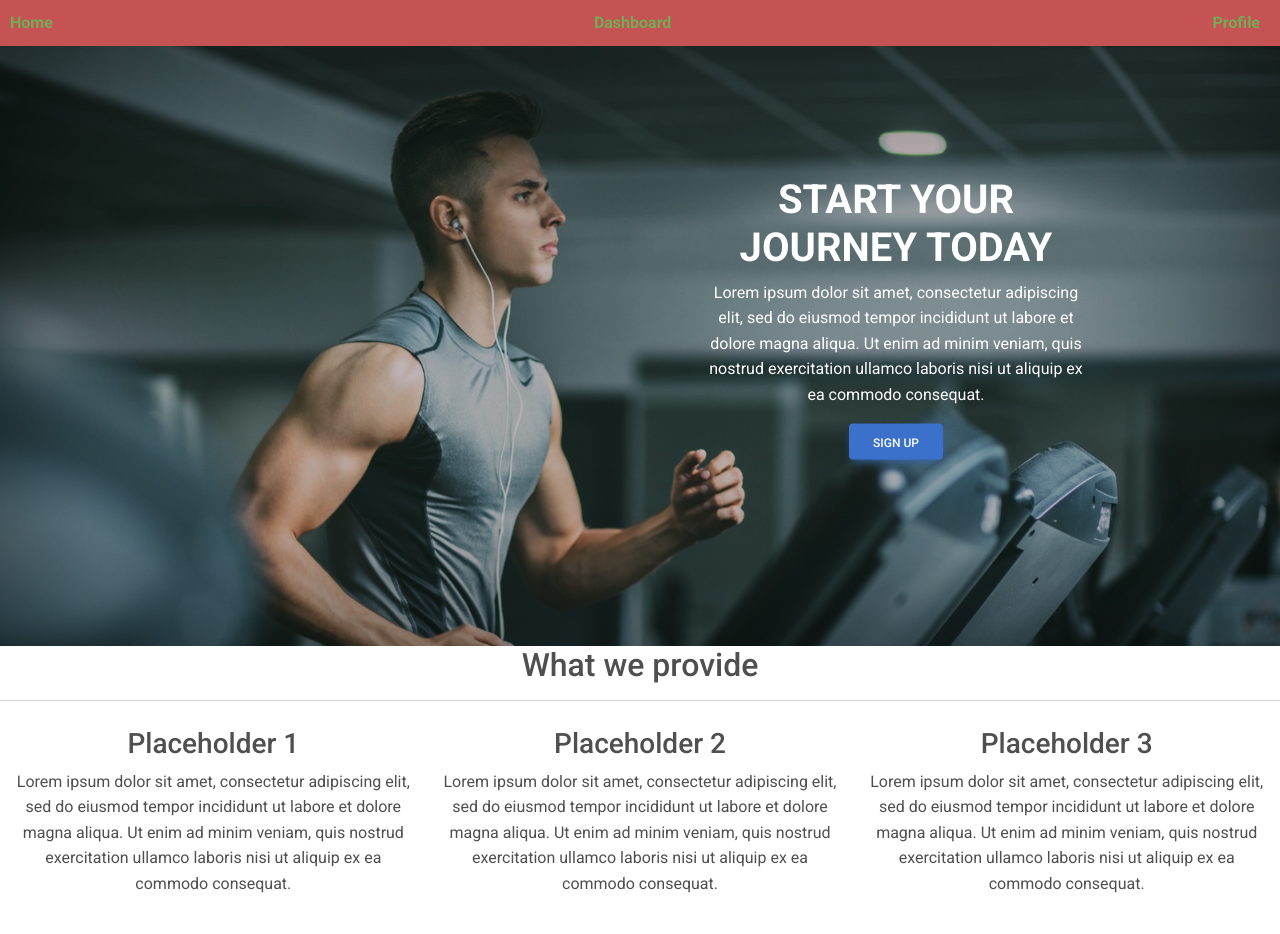
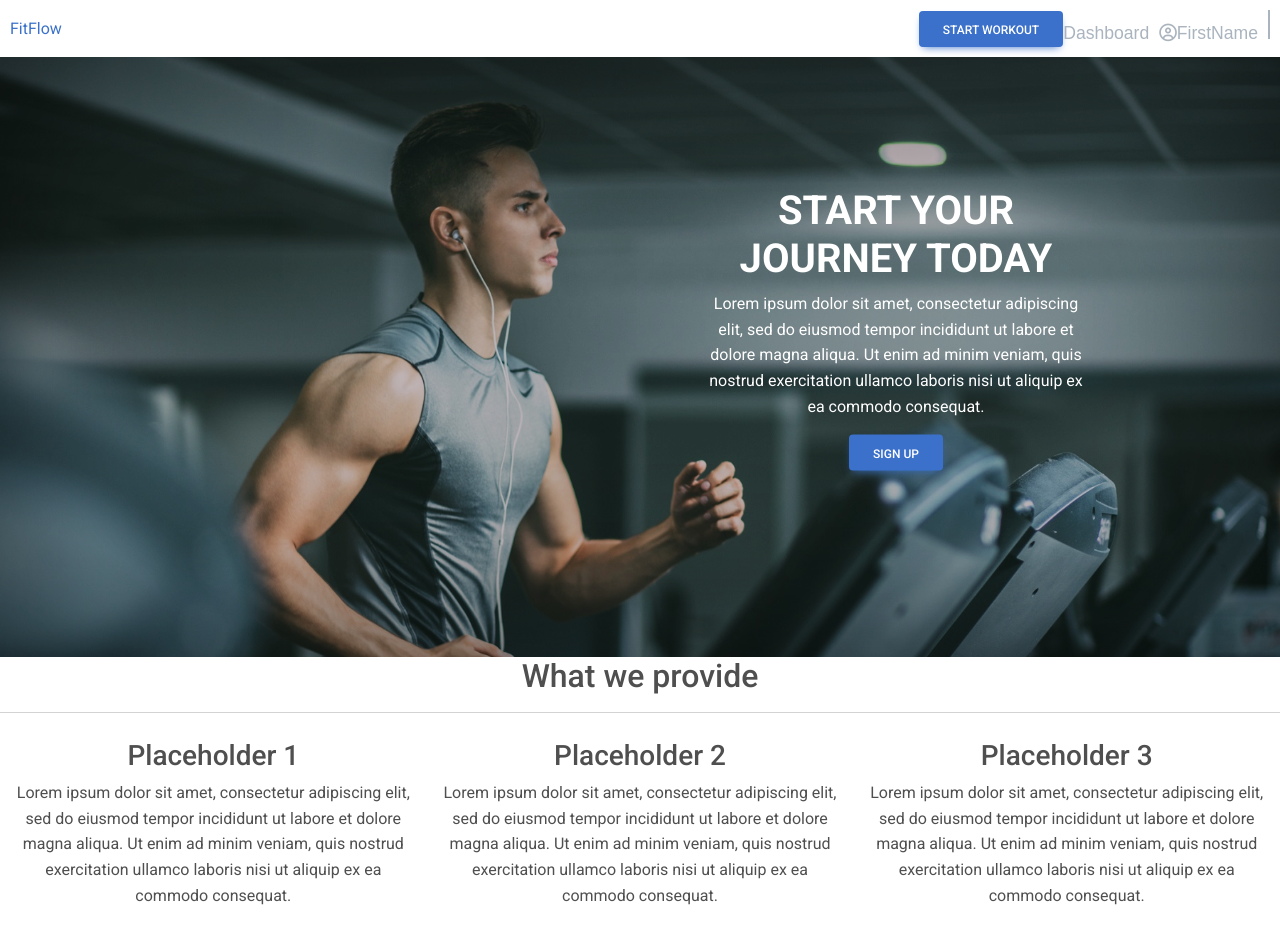
Before and after one commit to Kevrev/FitFlow, a React (Create React App) app in the folder client/: page / in a window 1280 px wide. Built offline with nearby package versions, Linux system fonts and the light colour scheme.

Commit message:
Building and styling navbar

```diff
--- a/client/src/components/Nav/Nav.js
+++ b/client/src/components/Nav/Nav.js
@@ -5,15 +5,25 @@ import './Nav.scss'
 function Nav() {
     return (
         <nav className="navbar-test">
-        <Link className="navbar-text-test" to="/">
-            Home
+        <Link className="website-title" to="/dashboard">
+            FitFlow
         </Link>
-        <Link className="navbar-text-test" to="/dashboard">
-            Dashboard
-        </Link>
-        <Link className="navbar-text-test" to="/profile">
-            Profile
-        </Link>
+        <div>
+            <Link to="/workout">
+                <button className="btn btn-primary">
+                    Start Workout
+                </button>
+            </Link>
+            <Link className="navbar-text-test" to="/dashboard">
+                Dashboard
+            </Link>
+            <Link className="navbar-text-test" to="/profile">
+                <i class="far fa-circle-user"></i>
+                FirstName
+            </Link>
+            <div class="vr" style={{height: "29px", backgroundColor: "#AAB4BE"}}></div>
+        </div>
+
         </nav>
     );
     }
--- a/client/src/components/Nav/Nav.scss
+++ b/client/src/components/Nav/Nav.scss
@@ -1,5 +1,5 @@
 .navbar-test {
-    background-color: #c65353;
+    background-color: #FFFFFF;
     padding: 10px;
     display: flex;
     justify-content: space-between;
@@ -7,9 +7,9 @@
 }
 
 .navbar-text-test {
-    color: #74ab56;
-    font-size: 16px;
-    font-weight: bold;
+    color: #AAB4BE;
+    font-family: 'Arial', 'Helvetica', 'sans-serif';
+    font-size: 1.1em;
     text-decoration: none;
     margin-right: 10px;
 }
```
